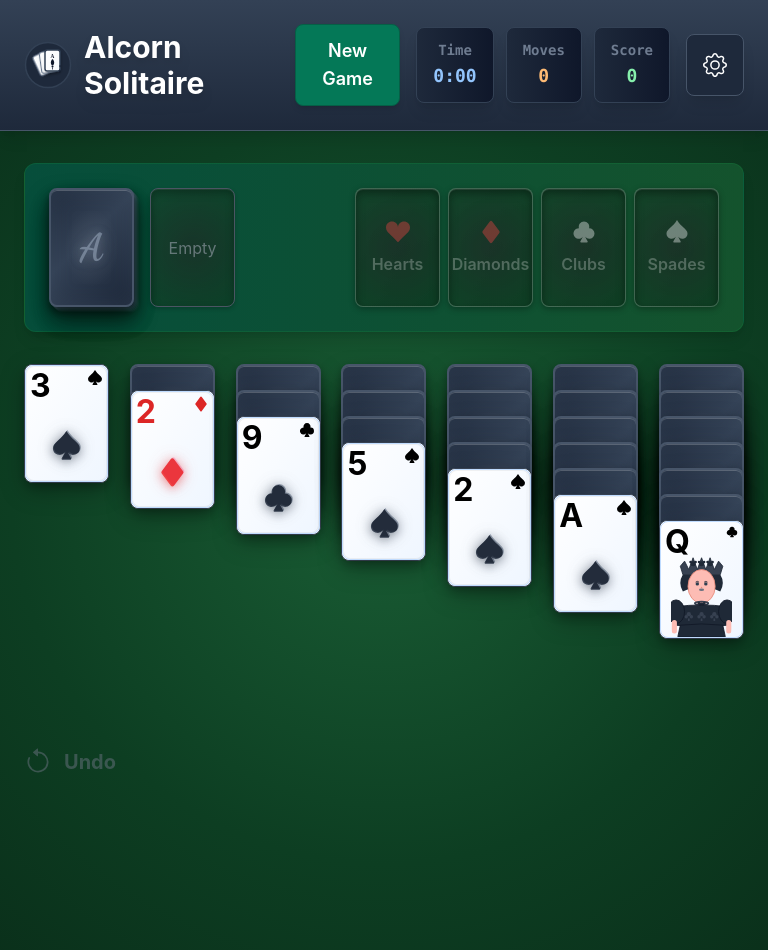
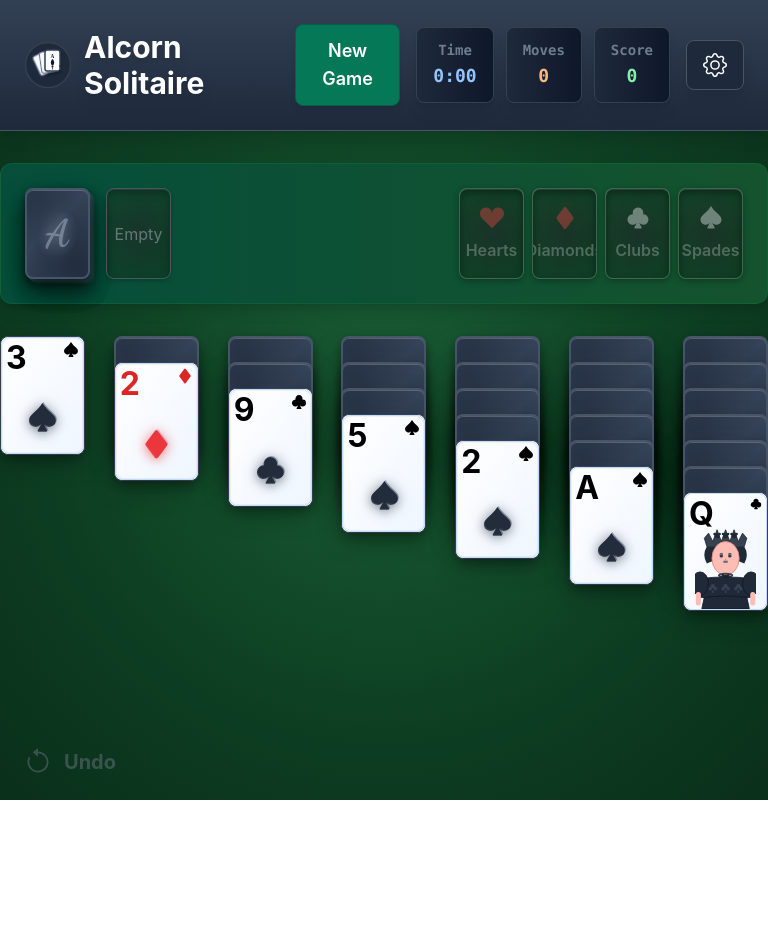
Before and after one commit to kalcorn/alcorn-solitaire, a Next.js app: page / in a window 768 px wide. Shown: the top 950 px of the page. After the commit the page ends 800 px from the top, so only its background shows below. Built offline with nearby package versions, Linux system fonts and the light colour scheme.

Commit message:
feat: misc UI tweaks

```diff
--- a/src/components/GameBoard.tsx
+++ b/src/components/GameBoard.tsx
@@ -286,16 +286,16 @@ const GameBoard: React.FC = () => {
         onSettingsChange={updateSettings}
       />
       <div
-        className={` w-full flex flex-col items-center bg-transparent ${!isClient ? 'hydration-loading' : ''}`}
+        className={` w-full flex grow flex-col items-center bg-transparent ${!isClient ? 'hydration-loading' : ''}`}
         role="main"
         aria-label="Solitaire game board"
       >
-        <div className="w-full max-w-7xl mx-auto px-1 sm:px-4 md:px-6 lg:px-0">
-          <div className="card-playing-area flex flex-col gap-3 w-full pt-6 md:pt-8 lg:pt-10 pb-bottom-responsive">
+        <div className="w-full flex grow max-w-7xl mx-auto">
+          <div className="card-playing-area flex flex-col grow gap-3 w-full pt-6 md:pt-8 lg:pt-10">
 
             {/* Landscape Mobile: Left Side Piles (Stock, Waste) */}
-            <div className="landscape-mobile-left-sidebar bg-gradient-to-b from-emerald-900 to-green-900 bg-opacity-40 rounded-xl p-4 shadow-lg border border-green-700 border-opacity-30">
-              <div className="flex flex-col gap-2">
+            <div className="landscape-mobile-left-sidebar bg-gradient-to-b from-emerald-900 to-green-900 bg-opacity-40 p-3 shadow-lg border border-green-700 border-opacity-30">
+              <div className="flex flex-col">
                 <StockPile
                   cards={gameState.stockPile}
                   onClick={handleAnimatedStockFlip}
@@ -444,8 +444,7 @@ const GameBoard: React.FC = () => {
             </div>
 
             {/* Landscape Mobile: Right Side Foundation Piles */}
-            <div className="landscape-mobile-right-sidebar bg-gradient-to-b from-emerald-900 to-green-900 bg-opacity-40 rounded-xl p-4 shadow-lg border border-green-700 border-opacity-30">
-              <div className="flex flex-col gap-2">
+            <div className="landscape-mobile-right-sidebar bg-gradient-to-b from-emerald-900 to-green-900 bg-opacity-40 p-4 shadow-lg border border-green-700 border-opacity-30">
                 {[0, 1, 2, 3].map(i => (
                   <div
                     key={i}
@@ -477,7 +476,6 @@ const GameBoard: React.FC = () => {
                     />
                   </div>
                 ))}
-              </div>
             </div>
 
             {/* Tableau Section - Standard Tableau for Desktop/Portrait Mobile */}
--- a/src/components/SettingsPanel.tsx
+++ b/src/components/SettingsPanel.tsx
@@ -42,17 +42,17 @@ const SettingsPanel: React.FC<SettingsPanelProps> = ({
       {/* Settings Button */}
       <button
         onClick={() => setIsOpen(true)}
-        className="text-sm sm:text-base font-mono font-bold text-white bg-slate-800 rounded-lg px-4 py-3 border border-slate-600 shadow-lg hover:bg-slate-700 hover:scale-105 active:scale-95 transition-all duration-200 focus:outline-none focus:ring-2 focus:ring-emerald-400"
+        className="text-sm sm:text-lg font-mono font-bold text-white bg-slate-800 rounded-lg px-4 py-3 border border-slate-600 shadow-lg hover:bg-slate-700 hover:scale-105 active:scale-95 transition-all duration-200 focus:outline-none focus:ring-2 focus:ring-emerald-400"
         title="Game Settings"
       >
-        <div className="flex items-center justify-center" style={{ minHeight: '36px' }}>
-          <BsGear className="w-5 h-5 sm:w-6 sm:h-6" />
+        <div className="flex items-center justify-center">
+          { <BsGear className="w-5 h-5 sm:w-6 sm:h-6" />  }
         </div>
       </button>
 
       {/* Settings Modal */}
       {isOpen && (
-        <div className="fixed inset-0 bg-black bg-opacity-70 backdrop-blur-sm flex items-center justify-center z-50">
+        <div className="fixed inset-0 bg-black bg-opacity-70 backdrop-blur-sm flex items-center justify-center z-50 px-4">
           <div className="bg-slate-800 rounded-lg p-6 w-full max-w-md mx-4 shadow-2xl border border-slate-600">
             {/* Header */}
             <div className="flex items-center justify-between mb-6">
--- a/src/styles/globals.css
+++ b/src/styles/globals.css
@@ -360,7 +360,7 @@ body {
 
 .tableau-pile {
   max-width: 52px;
-  height: 350px;
+  /*height: 350px;*/
 }
 
 .tableau-card-position {
@@ -430,7 +430,7 @@ body {
 
   .tableau-pile {
     max-width: 65px;
-    height: 420px;
+    /*height: 420px;*/
   }
 
   .tableau-card-position {
@@ -492,7 +492,7 @@ body {
 
   .tableau-pile {
     max-width: 85px;
-    height: 520px;
+    /*height: 520px;*/
   }
 
   .tableau-card-position {
@@ -504,8 +504,8 @@ body {
   .foundation-pile,
   .stock-pile-responsive,
   .waste-pile-responsive {
-    width: 85px;
-    height: 119px;
+    /*width: 85px;*/
+    /*height: 119px;*/
   }
 
   .tableau-container {
@@ -758,27 +758,26 @@ body {
     flex-direction: row !important;
     align-items: flex-start !important;
     gap: 1rem !important;
-    margin-top: 1rem !important;
-    padding-top: 0.5rem !important;
+    margin-top: 0rem !important;
+    padding-top: 0rem !important;
   }
 
   .landscape-mobile-left-sidebar {
-    /*position: fixed;
-    left: 1rem;
-    top: 6rem;
-    z-index: 20;*/
+    height: calc(100vh - 80px) !important; /* Full height minus header */
+    display: flex !important;
+    flex-direction: column !important;
   }
 
   .landscape-mobile-right-sidebar {
-    /*position: fixed;
-    right: 1rem;
-    top: 6rem;
-    z-index: 20;*/
+    height: calc(100vh - 80px) !important; /* Full height minus header */
+    display: flex !important;
+    align-items: center !important;
+    justify-content: center !important;
   }
 
   .landscape-mobile-tableau {
     flex: 1;
-    padding: 0 6rem;
+    padding: 1rem 2.5rem;
     /* Space for sidebars */
   }
 
@@ -801,7 +800,7 @@ body {
 
   .landscape-mobile-tableau .tableau-pile {
     max-width: 60px !important;
-    height: 380px !important;
+    /*height: 380px !important;*/
   }
 
   .landscape-mobile-tableau .tableau-card-position {
@@ -828,10 +827,41 @@ body {
     height: 2.8rem !important;
   }
 
-  /* Header optimizations for landscape mobile */
+  /* Header optimizations for landscape mobile - minimal padding */
   .landscape-mobile-header {
-    padding-top: 1rem !important;
-    padding-bottom: 1rem !important;
+    padding-top: 0rem !important;
+    padding-bottom: 0rem !important;
+  }
+
+  /* Reduce header element sizes to match stats bar height */
+  .landscape-mobile-logo {
+    height: 24px !important;
+    width: auto !important;
+  }
+
+  .landscape-mobile-title h1 {
+    font-size: 1.25rem !important;
+    line-height: 1.2 !important;
+  }
+
+  .landscape-mobile-new-game {
+    font-size: 0.875rem !important;
+    padding: 0.375rem 0.75rem !important;
+    min-height: 32px !important;
+  }
+
+  /* Reduce settings button size in landscape mobile */
+  button[title="Game Settings"] {
+    /*padding: 0.375rem 0.75rem !important;*/
+
+  }
+
+  button[title="Game Settings"] .w-5,
+  button[title="Game Settings"] .h-5,
+  button[title="Game Settings"] .sm\\:w-6,
+  button[title="Game Settings"] .sm\\:h-6 {
+    width: 1rem !important;
+    height: 1rem !important;
   }
 
   .landscape-mobile-single-line {
@@ -948,36 +978,72 @@ body {
     margin-top: 0.25rem !important;
   }
 
-  /* Sidebar card sizes */
+  /* Sidebar card sizes - match tableau cards */
   .landscape-mobile-left-sidebar .card,
   .landscape-mobile-right-sidebar .card {
-    width: 40px !important;
-    height: 56px !important;
-    /* 5:7 ratio */
-    font-size: 0.75rem !important;
+    width: 60px !important;
+    height: 84px !important;
+    /* 5:7 ratio - matches tableau */
+    font-size: 0.9rem !important;
   }
 
   .landscape-mobile-left-sidebar .stock-pile,
   .landscape-mobile-left-sidebar .waste-pile,
   .landscape-mobile-right-sidebar .foundation-pile {
-    width: 40px !important;
-    height: 56px !important;
+    width: 60px !important;
+    height: 84px !important;
   }
 
   .landscape-mobile-left-sidebar .card span,
   .landscape-mobile-right-sidebar .card span {
-    font-size: 1.3rem !important;
+    font-size: 1.6rem !important;
   }
 
   .landscape-mobile-left-sidebar .card .opacity-25,
   .landscape-mobile-right-sidebar .card .opacity-25 {
-    font-size: 1rem !important;
-    width: 1rem !important;
-    height: 1rem !important;
+    font-size: 2.8rem !important;
+    width: 2.8rem !important;
+    height: 2.8rem !important;
+  }
+
+  /* Foundation piles 2x2 grid layout */
+  .landscape-mobile-right-sidebar {
+    display: grid !important;
+    grid-template-columns: repeat(2, 60px) !important;
+    grid-template-rows: repeat(2, 84px) !important;
+    gap: 0.5rem !important;
+    width: fit-content !important;
+    /*max-width: 131px !important; /* 2 cards + gap */
+    /*max-height: 172px !important; /* 2 cards + gap */
+    overflow: visible !important;
+  }
+
+  .landscape-mobile-right-sidebar > div {
+    width: 60px !important;
+    height: 84px !important;
+    overflow: visible !important;
   }
 
   .foundation-pile .text-xs {
     display: none !important;
+  }
+
+  /* Center undo button in landscape mobile */
+  .landscape-mobile-undo-button {
+    position: fixed !important;
+    bottom: 0.5rem !important;
+    left: 50% !important;
+    transform: translateX(-50%) !important;
+    z-index: 50 !important;
+  }
+
+  /* Override undo button container positioning in landscape mobile */
+  div:has(.landscape-mobile-undo-button) {
+    position: static !important;
+    transform: none !important;
+    left: auto !important;
+    bottom: auto !important;
+    margin: 0 !important;
   }
 }
 
```
